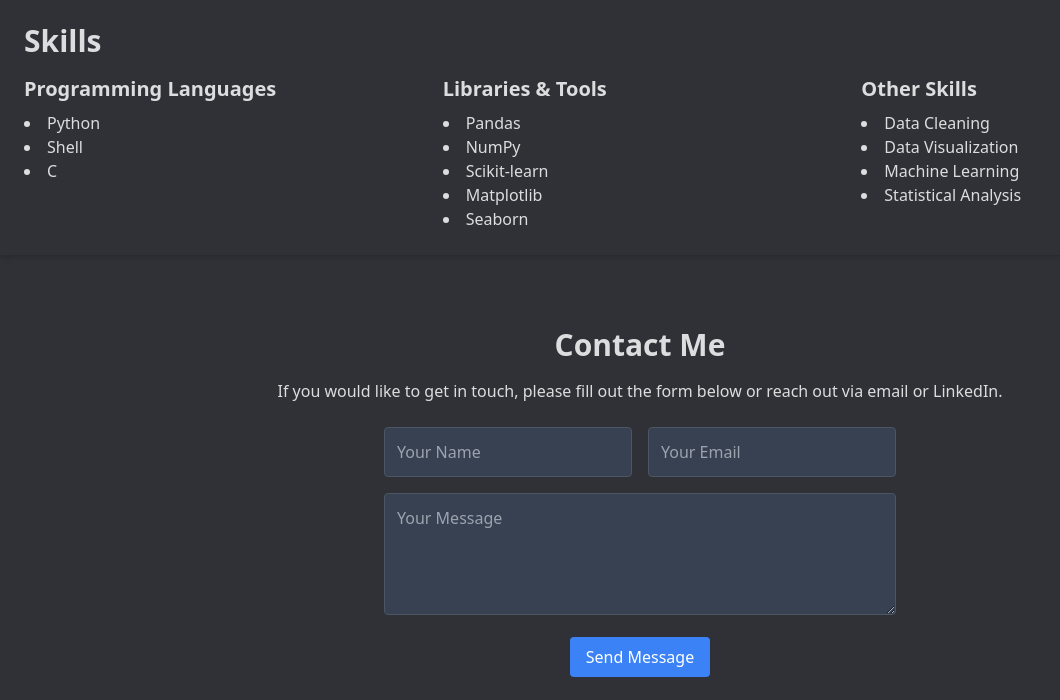
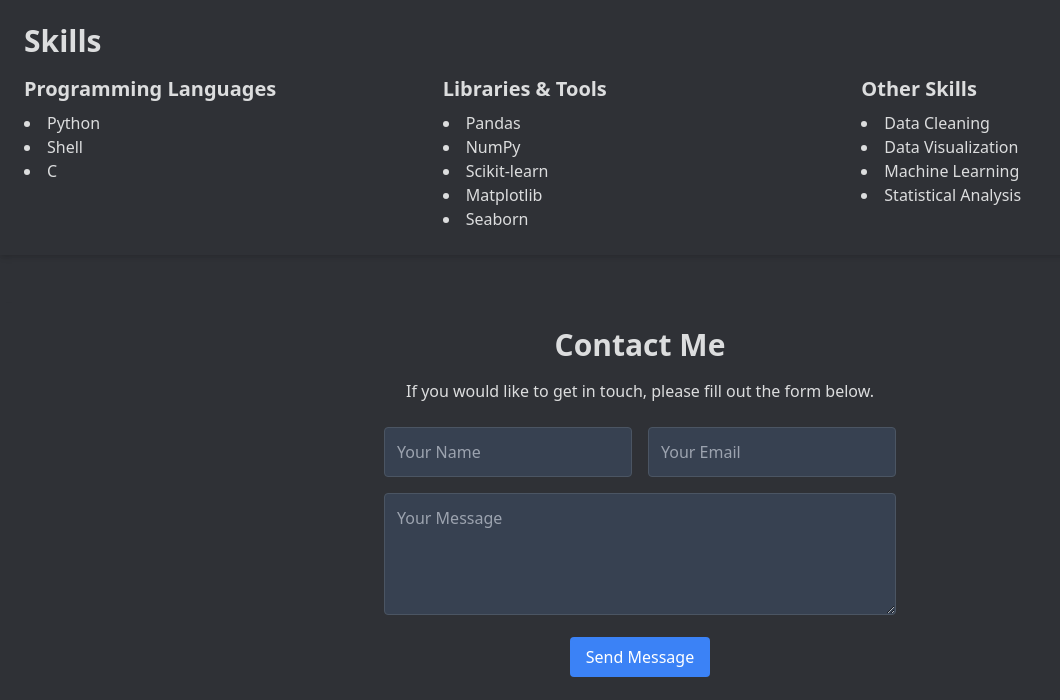
Before and after one commit to amriteshkt/portfolio-website-django, a Django app: page / in a window 1280 px wide. Shown: the part 1073-1773 px from the top of the page, without its empty margins (0-1060 px from the left). Run offline with Django 5.2, Linux system fonts and the light colour scheme.

Commit message:
Update homepage_new.html

```diff
--- a/portfolio_website/templates/homepage_new.html
+++ b/portfolio_website/templates/homepage_new.html
@@ -12,9 +12,7 @@
   <style>
     .dark-bg {
       background-color: #2f3136;
-      /* Discord's dark background color */
       color: #dcddde;
-      /* Light text color */
     }
     .custom-icon {
       width: 24px; /* Adjust width to match Font Awesome icons */
@@ -122,7 +120,7 @@
     <!-- Contact Section -->
 <section id="contact" class="container mx-auto my-12 p-6 dark-bg shadow-md text-center">
   <h2 class="text-3xl font-bold mb-4">Contact Me</h2>
-  <p class="mb-6">If you would like to get in touch, please fill out the form below or reach out via email or LinkedIn.</p>
+  <p class="mb-6">If you would like to get in touch, please fill out the form below.</p>
   <form id="contact-form" method="post" action="{% url 'thanks' %}" class="max-w-lg mx-auto">
     {% csrf_token %}
     <div class="grid grid-cols-1 sm:grid-cols-2 gap-4 mb-4">
```
